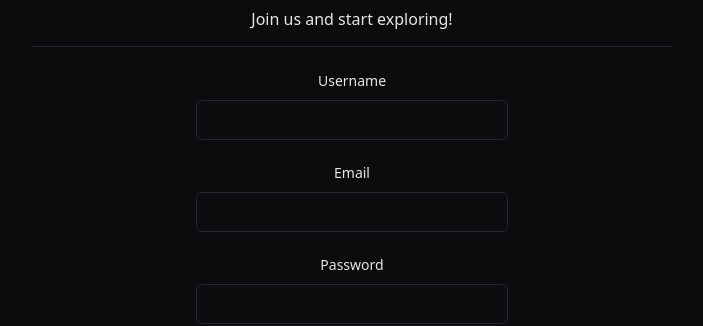
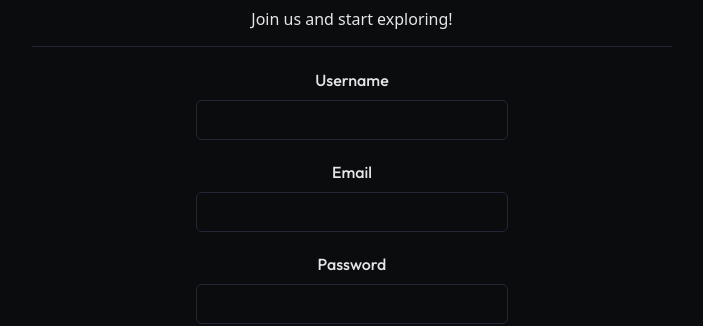
Before and after one commit to adistyaokta/discover-fe, a React (Vite) app: page /sign-up in a window 1280 px wide. Shown: the part 204-530 px from the top of the page, without its empty margins (288-991 px from the left). Built offline with nearby package versions, Linux system fonts and the light colour scheme; no server answers; a web font is replaced by a local one.

Commit message:
soon release

```diff
--- a/src/_auth/forms/LoginForm.tsx
+++ b/src/_auth/forms/LoginForm.tsx
@@ -57,7 +57,7 @@ export const LoginForm = () => {
                 name='username'
                 render={({ field }) => (
                   <FormItem>
-                    <FormLabel>Username</FormLabel>
+                    <FormLabel className='text-base font-outfit'>Username</FormLabel>
                     <FormControl>
                       <Input type='text' {...field} />
                     </FormControl>
@@ -70,7 +70,7 @@ export const LoginForm = () => {
                 name='password'
                 render={({ field }) => (
                   <FormItem>
-                    <FormLabel>Password</FormLabel>
+                    <FormLabel className='text-base font-outfit'>Password</FormLabel>
                     <FormControl>
                       <Input type='password' {...field} />
                     </FormControl>
--- a/src/_auth/forms/SignupForm.tsx
+++ b/src/_auth/forms/SignupForm.tsx
@@ -74,7 +74,7 @@ export const SignupForm = () => {
                 name='username'
                 render={({ field }) => (
                   <FormItem>
-                    <FormLabel>Username</FormLabel>
+                    <FormLabel className='text-base font-outfit'>Username</FormLabel>
                     <FormControl>
                       <Input type='text' {...field} />
                     </FormControl>
@@ -87,7 +87,7 @@ export const SignupForm = () => {
                 name='email'
                 render={({ field }) => (
                   <FormItem>
-                    <FormLabel>Email</FormLabel>
+                    <FormLabel className='text-base font-outfit'>Email</FormLabel>
                     <FormControl>
                       <Input type='email' {...field} />
                     </FormControl>
@@ -100,7 +100,7 @@ export const SignupForm = () => {
                 name='password'
                 render={({ field }) => (
                   <FormItem>
-                    <FormLabel>Password</FormLabel>
+                    <FormLabel className='text-base font-outfit'>Password</FormLabel>
                     <FormControl>
                       <Input type='password' {...field} />
                     </FormControl>
```
